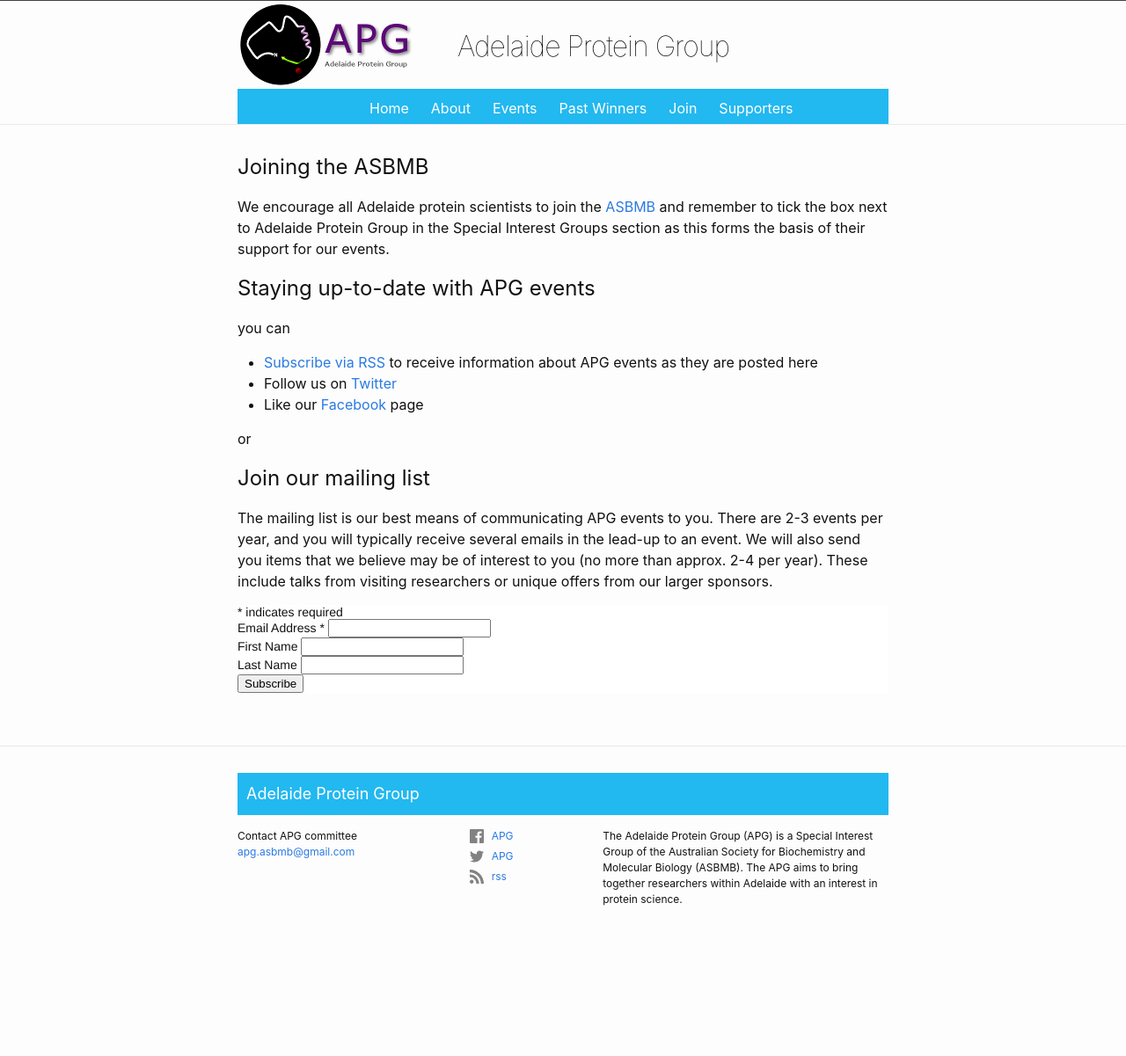
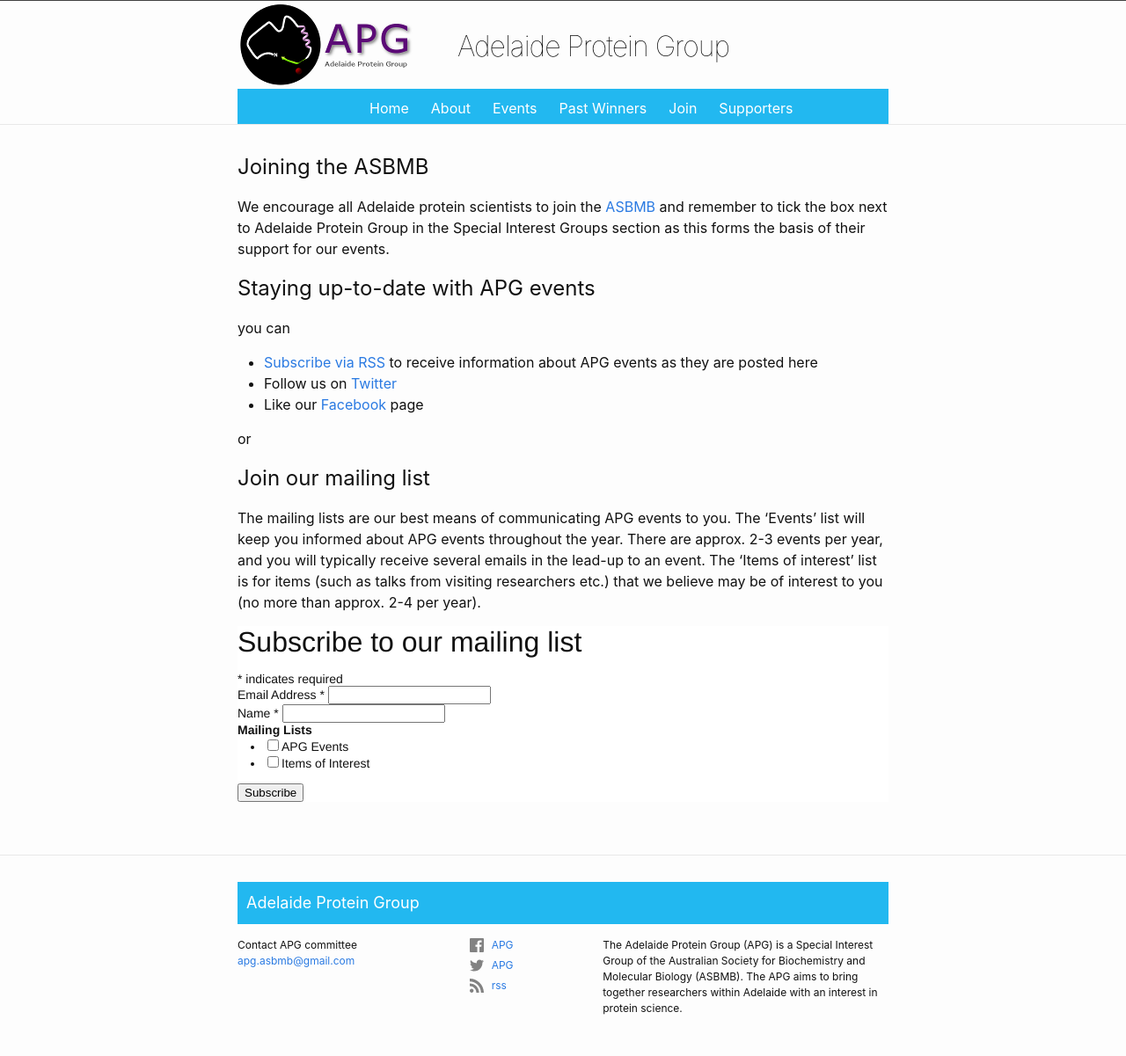
Before and after one commit to apg-asbmb/apg-asbmb.github.io, a Jekyll site: the page built from join.md, in a window 1280 px wide. Shown: the whole page at 88% size. Built offline with Jekyll 4.4.1, drawn with Linux system fonts in a browser that asks for light colours; comment, search, counter and statistics services are not loaded; before the commit the page ends 1077 px from its top, so only the background shows below that.

Commit message:
updated mailing list

```diff
--- a/join.md
+++ b/join.md
@@ -21,8 +21,12 @@ you can
 
 # Join our mailing list
 
-The mailing list is our best means of communicating APG events to you. There are 2-3 events per year, and you will typically receive several emails in the lead-up to an event.
-We will also send you items that we believe may be of interest to you (no more than approx. 2-4 per year). These include talks from visiting researchers or unique offers from our larger sponsors.
+The mailing lists are our best means of communicating APG events to you.
+The 'Events' list will keep you informed about APG events throughout the year. There are approx. 2-3 events per year, and you will
+typically receive several emails in the lead-up to an event.
+The 'Items of interest' list is for items (such as talks from visiting researchers etc.) that we believe may be of interest to you
+(no more than approx. 2-4 per year).
+
 
 <!-- Begin MailChimp Signup Form -->
 <link href="//cdn-images.mailchimp.com/embedcode/classic-10_7.css" rel="stylesheet" type="text/css">
@@ -32,8 +36,9 @@ We will also send you items that we believe may be of interest to you (no more t
 	   We recommend moving this block and the preceding CSS link to the HEAD of your HTML file. */
 </style>
 <div id="mc_embed_signup">
-<form action="https://github.us18.list-manage.com/subscribe/post?u=c0cc68a3923e11cf61a666d91&amp;id=d48ec42300" method="post" id="mc-embedded-subscribe-form" name="mc-embedded-subscribe-form" class="validate" target="_blank" novalidate>
+<form action="https://asn.us18.list-manage.com/subscribe/post?u=1d8342564a38c3b2f7bf66d4f&amp;id=9c8679ced8" method="post" id="mc-embedded-subscribe-form" name="mc-embedded-subscribe-form" class="validate" target="_blank" novalidate>
     <div id="mc_embed_signup_scroll">
+	<h2>Subscribe to our mailing list</h2>
 <div class="indicates-required"><span class="asterisk">*</span> indicates required</div>
 <div class="mc-field-group">
 	<label for="mce-EMAIL">Email Address  <span class="asterisk">*</span>
@@ -41,21 +46,24 @@ We will also send you items that we believe may be of interest to you (no more t
 	<input type="email" value="" name="EMAIL" class="required email" id="mce-EMAIL">
 </div>
 <div class="mc-field-group">
-	<label for="mce-FNAME">First Name </label>
-	<input type="text" value="" name="FNAME" class="" id="mce-FNAME">
+	<label for="mce-MMERGE5">Name  <span class="asterisk">*</span>
+</label>
+	<input type="text" value="" name="MMERGE5" class="required" id="mce-MMERGE5">
 </div>
-<div class="mc-field-group">
-	<label for="mce-LNAME">Last Name </label>
-	<input type="text" value="" name="LNAME" class="" id="mce-LNAME">
+<div class="mc-field-group input-group">
+    <strong>Mailing Lists </strong>
+    <ul><li><input type="checkbox" value="1" name="group[2451][1]" id="mce-group[2451]-2451-0"><label for="mce-group[2451]-2451-0">APG Events</label></li>
+<li><input type="checkbox" value="2" name="group[2451][2]" id="mce-group[2451]-2451-1"><label for="mce-group[2451]-2451-1">Items of Interest</label></li>
+</ul>
 </div>
 	<div id="mce-responses" class="clear">
 		<div class="response" id="mce-error-response" style="display:none"></div>
 		<div class="response" id="mce-success-response" style="display:none"></div>
 	</div>    <!-- real people should not fill this in and expect good things - do not remove this or risk form bot signups-->
-    <div style="position: absolute; left: -5000px;" aria-hidden="true"><input type="text" name="b_c0cc68a3923e11cf61a666d91_d48ec42300" tabindex="-1" value=""></div>
+    <div style="position: absolute; left: -5000px;" aria-hidden="true"><input type="text" name="b_1d8342564a38c3b2f7bf66d4f_9c8679ced8" tabindex="-1" value=""></div>
     <div class="clear"><input type="submit" value="Subscribe" name="subscribe" id="mc-embedded-subscribe" class="button"></div>
     </div>
 </form>
 </div>
-<script type='text/javascript' src='//s3.amazonaws.com/downloads.mailchimp.com/js/mc-validate.js'></script><script type='text/javascript'>(function($) {window.fnames = new Array(); window.ftypes = new Array();fnames[0]='EMAIL';ftypes[0]='email';fnames[1]='FNAME';ftypes[1]='text';fnames[2]='LNAME';ftypes[2]='text';fnames[3]='ADDRESS';ftypes[3]='address';fnames[4]='PHONE';ftypes[4]='phone';}(jQuery));var $mcj = jQuery.noConflict(true);</script>
+<script type='text/javascript' src='//s3.amazonaws.com/downloads.mailchimp.com/js/mc-validate.js'></script><script type='text/javascript'>(function($) {window.fnames = new Array(); window.ftypes = new Array();fnames[0]='EMAIL';ftypes[0]='email';fnames[1]='FNAME';ftypes[1]='text';fnames[2]='LNAME';ftypes[2]='text';fnames[3]='ADDRESS';ftypes[3]='address';fnames[4]='PHONE';ftypes[4]='phone';fnames[5]='MMERGE5';ftypes[5]='text';}(jQuery));var $mcj = jQuery.noConflict(true);</script>
 <!--End mc_embed_signup-->
```
